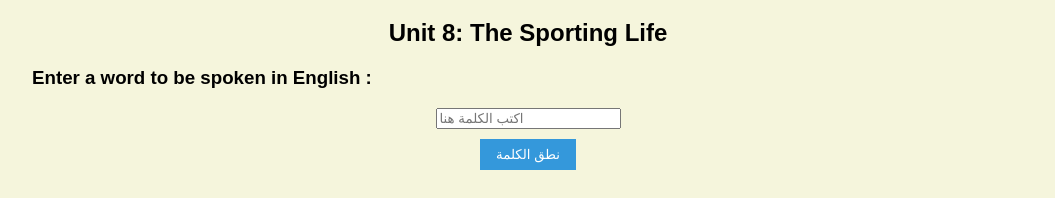
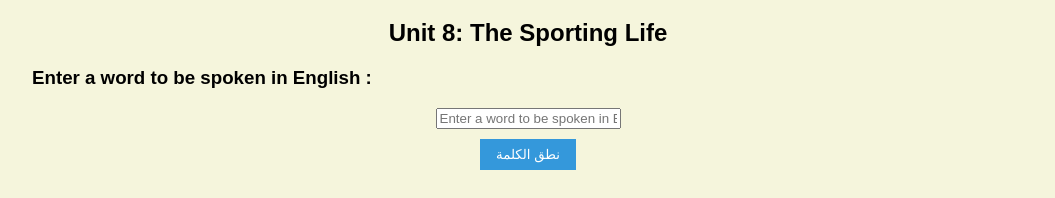
Before and after one commit to q2ha/vocab, a plain HTML site: page index.html in a window 1280 px wide. Shown: the part 7918-8116 px from the top of the page, without its empty margins (112-1167 px from the left). Drawn offline with Linux system fonts and the light colour scheme.

Commit message:
Update index.html

```diff
--- a/index.html
+++ b/index.html
@@ -811,7 +811,7 @@
       <!-- إضافة حقل إدخال لنطق الكلمات التي يكتبها المستخدم -->
      <h3>Enter a word to be spoken in English :</h3>
      <div class="user-input-container">
-   <input type="text" id="userInput" placeholder="اكتب الكلمة هنا" />
+   <input type="text" id="userInput" placeholder="Enter a word to be spoken in English" />
    <button onclick="speakUserWord()">نطق الكلمة</button>
     </div>
     </table>
```
